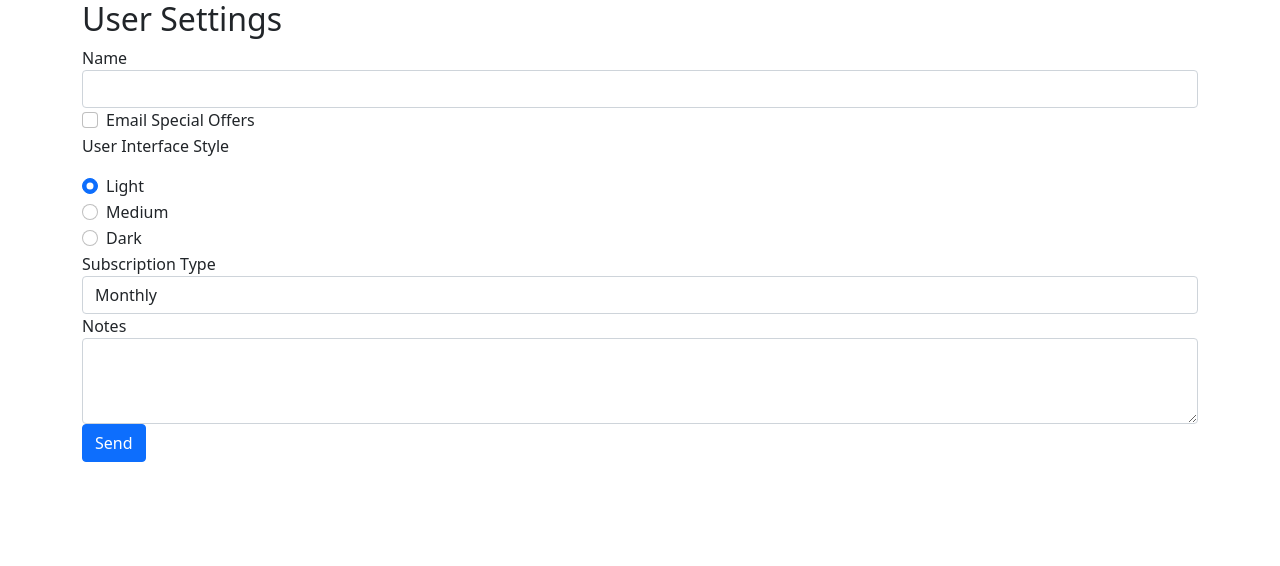
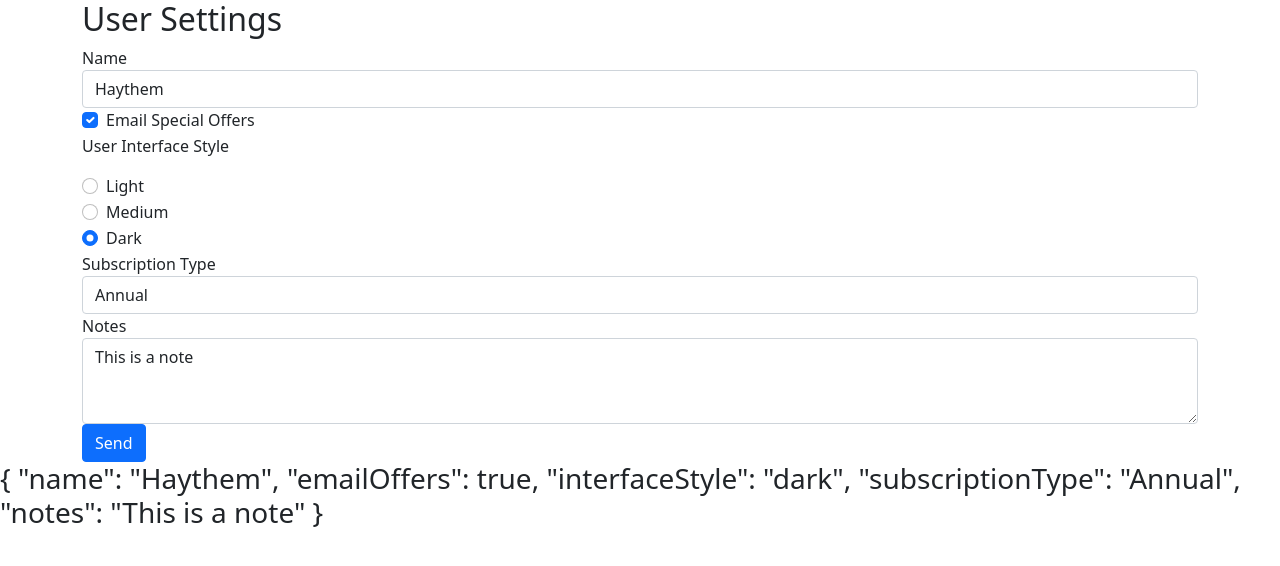
Before and after one commit to 3quanimity/Angular-forms-Pluralsight-course, an Angular app: page / in a window 1280 px wide. Shown: the top 566 px of the page. Built offline with nearby package versions, Linux system fonts and the light colour scheme.

Commit message:
data binding in Angular Forms

```diff
--- /dev/null
+++ b/src/app/data/user-settings.ts
@@ -0,0 +1,7 @@
+export interface UserSettings {
+    name: string,
+    emailOffers: boolean,
+    interfaceStyle: string,
+    subscriptionType: string,
+    notes: string
+}
--- a/src/app/user-settings-form/user-settings-form.component.html
+++ b/src/app/user-settings-form/user-settings-form.component.html
@@ -1,16 +1,16 @@
 
 <div class="container">
     <h2>User Settings</h2>
-    <form>
+    <form #form="ngForm">
 
       <div class="form-group">
         <label for="name">Name</label>
-        <input id="name" name="name" class="form-control" />
+        <input id="name" name="name" class="form-control" [(ngModel)]="userSettings.name" />
       </div>
 
       <div class="form-check form-group">
         <input class="form-check-input" type="checkbox"
-                id="emailOffers" name="emailOffers">
+                id="emailOffers" name="emailOffers" [(ngModel)]="userSettings.emailOffers">
         <label class="form-check-label" for="emailOffers">
           Email Special Offers
         </label>
@@ -20,21 +20,21 @@
       <div class="form-group">
         <div class="form-check">
           <input class="form-check-input" type="radio" name="interfaceStyle"
-                 id="lightInterface" value="light" checked>
+                 id="lightInterface" value="light" checked [(ngModel)]="userSettings.interfaceStyle">
           <label class="form-check-label" for="lightInterface">
             Light
           </label>
         </div>
         <div class="form-check">
           <input class="form-check-input" type="radio" name="interfaceStyle"
-                 id="mediumInterface" value="medium">
+                 id="mediumInterface" value="medium" [(ngModel)]="userSettings.interfaceStyle">
           <label class="form-check-label" for="mediumInterface">
             Medium
           </label>
         </div>
         <div class="form-check">
           <input class="form-check-input" type="radio" name="interfaceStyle"
-                  id="darkInterface" value="dark">
+                  id="darkInterface" value="dark" [(ngModel)]="userSettings.interfaceStyle">
           <label class="form-check-label" for="darkInterface">
             Dark
           </label>
@@ -43,7 +43,7 @@
 
       <div class="form-group">
         <label for="subscriptionType">Subscription Type</label>
-        <select class="form-control" id="subscriptionType">
+        <select class="form-control" id="subscriptionType" name="subscriptionType" [(ngModel)]="userSettings.subscriptionType">
           <option>Monthly</option>
           <option>Annual</option>
           <option>Lifetime</option>
@@ -53,9 +53,13 @@
       <div class="form-group">
         <label for="notes">Notes</label>
         <textarea id="notes" name="notes" class="form-control"
-                  rows="3"></textarea>
+                  rows="3" [(ngModel)]="userSettings.notes"></textarea>
       </div>
 
       <button class="btn btn-primary">Send</button>
     </form>
   </div>
+
+  <h3>
+    {{ userSettings | json }}
+  </h3>
--- a/src/app/user-settings-form/user-settings-form.component.ts
+++ b/src/app/user-settings-form/user-settings-form.component.ts
@@ -1,4 +1,5 @@
 import { Component, OnInit } from '@angular/core';
+import { UserSettings } from '../data/user-settings';
 
 @Component({
   selector: 'app-user-settings-form',
@@ -7,6 +8,16 @@
 })
 export class UserSettingsFormComponent implements OnInit {
 
+  originalUserSettings: UserSettings = {
+    name: "Haythem",
+    emailOffers: true,
+    interfaceStyle: "dark",
+    subscriptionType: "Annual",
+    notes: "This is a note"
+  };
+
+  userSettings: UserSettings = { ...this.originalUserSettings };
+
   constructor() { }
 
   ngOnInit(): void {
```
